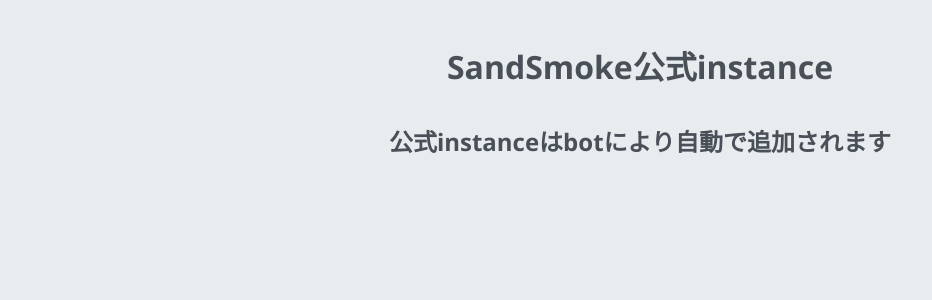
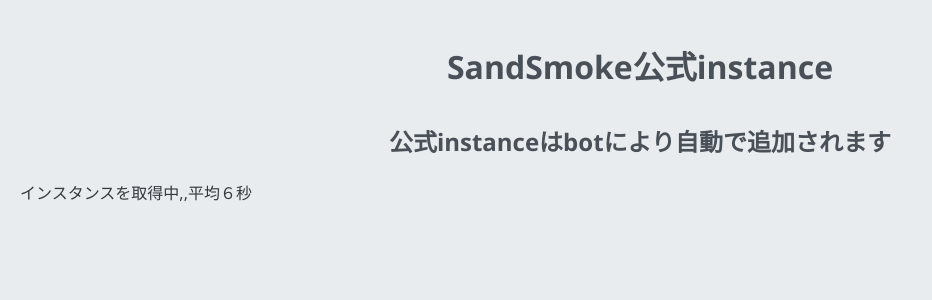
Before and after one commit to yuto1106110/yuto-sand, a FastAPI app: page /instance in a window 1280 px wide. Shown: the top 300 px of the page, without its empty margins (0-932 px from the left). Run offline with FastAPI, Linux system fonts and the light colour scheme; some libraries are stand-ins or nearby versions.

Commit message:
Update instance.html

```diff
--- a/templates/instance.html
+++ b/templates/instance.html
@@ -156,5 +156,6 @@
     <h1>SandSmoke公式instance</h1>
     <h2>公式instanceはbotにより自動で追加されます</h2>
     <ul id="urlList"></ul>
+    <p>インスタンスを取得中,,平均６秒　</p>
 </body>
 </html>
```
